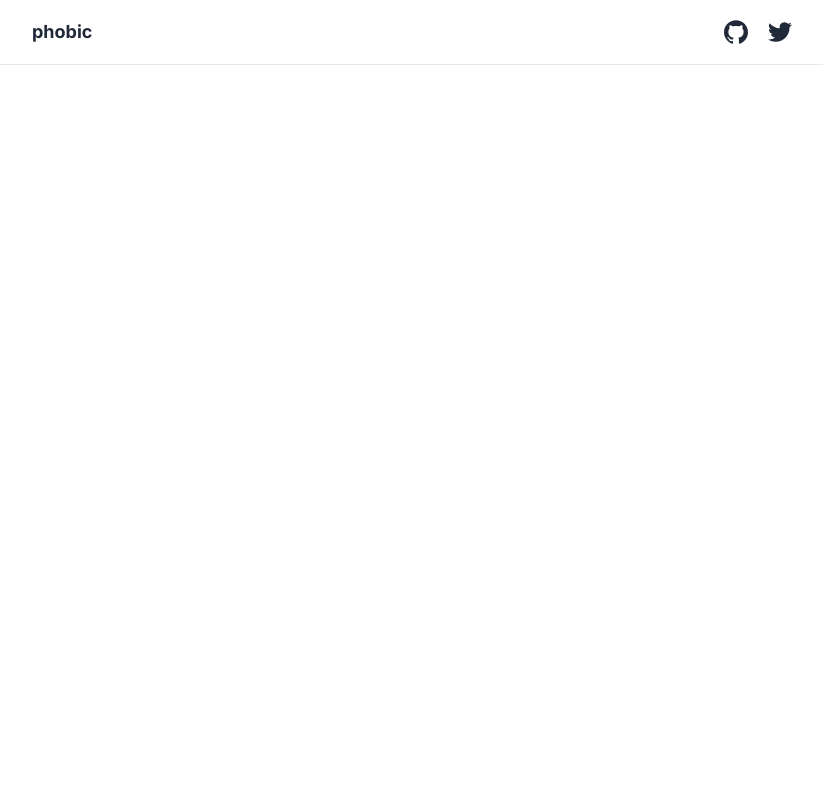
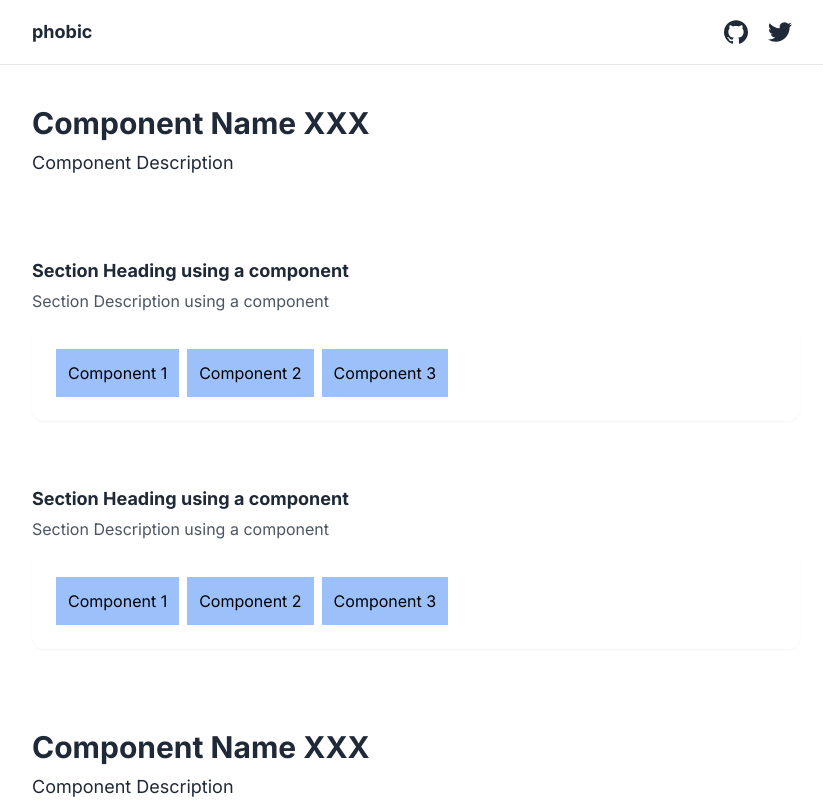
Before and after one commit to at-the-vr/phobic, a Next.js app: page / in a window 1280 px wide. Shown: the top 800 px of the page, without its empty margins (224-1047 px from the left). Built offline with nearby package versions, Linux system fonts and the light colour scheme.

Commit message:
feat: componentize the site

```diff
--- /dev/null
+++ b/app/components/site/Container.tsx
@@ -0,0 +1,19 @@
+export const Container = ({
+	title,
+	description,
+	children,
+}: {
+	title: string
+	description: string
+	children: React.ReactNode
+}) => {
+	return (
+		<>
+			<header>
+				<h1 className="block text-2xl font-bold text-gray-800 sm:text-3xl">{title}</h1>
+				<p className="mt-2 text-lg text-gray-800">{description}</p>
+			</header>
+			<div className="space-y-10 md:space-y-16">{children}</div>
+		</>
+	)
+}
--- /dev/null
+++ b/app/components/site/Navbar.tsx
@@ -0,0 +1,37 @@
+import { SiTwitter, SiGithub } from 'react-icons/si'
+export const Navbar = () => {
+	return (
+		<header className="sticky top-0 z-50 w-full border-b bg-white">
+			<div className="flex h-16 items-center px-10 sm:px-16 lg:px-44">
+				<div className="mx-auto w-full max-w-3xl space-y-20">
+					<div className="flex justify-between">
+						<div className="flex flex-1 items-center justify-start">
+							<a
+								href="/"
+								className="inline-flex h-10 items-center justify-center text-lg font-bold text-gray-800"
+							>
+								phobic
+							</a>
+						</div>
+						<div className="flex flex-1 items-center justify-end">
+							<nav className="flex items-center space-x-1">
+								<a
+									href="https://github.com/at-the-vr/phobic"
+									className="size-10 p-2 text-gray-800 hover:text-green-700"
+								>
+									<SiGithub className="size-full" />
+								</a>
+								<a
+									href="https://twitter.com/at_the_vr"
+									className="size-10 p-2 text-gray-800 hover:text-blue-400"
+								>
+									<SiTwitter className="size-full" />
+								</a>
+							</nav>
+						</div>
+					</div>
+				</div>
+			</div>
+		</header>
+	)
+}
--- /dev/null
+++ b/app/components/site/Section.tsx
@@ -0,0 +1,27 @@
+export const Section = ({
+	title,
+	description,
+	children,
+}: {
+	title: string
+	description: string
+	children: React.ReactNode
+}) => {
+	return (
+		<div>
+			{/* S E C T I O N		H E A D I N G */}
+			<h2 className="text-lg font-bold text-gray-800">{title}</h2>
+			{/* S E C T I O N		D E S C R I P T I O N */}
+			<p className="mt-1 text-gray-600">{description}</p>
+			{/* S E C T I O N		P R E V I E W */}
+			<div className="mt-3">
+				<div className="flex flex-col rounded-xl p-6 shadow-sm">
+					<div className="flex flex-wrap gap-2">
+						{/* P R E V I E W E D		S T U F F		AKA		C H I L D		C O M P O N E N T S */}
+						{children}
+					</div>
+				</div>
+			</div>
+		</div>
+	)
+}
--- a/app/layout.tsx
+++ b/app/layout.tsx
@@ -1,6 +1,7 @@
 import type { Metadata } from 'next'
 import { Inter } from 'next/font/google'
 import './globals.css'
+import { Navbar } from './components/site/Navbar'
 
 const inter = Inter({ subsets: ['latin'] })
 
@@ -16,7 +17,16 @@ export default function RootLayout({
 }>) {
 	return (
 		<html lang="en">
-			<body className={inter.className}>{children}</body>
+			<body className={inter.className}>
+				<div className="relative min-h-screen bg-white">
+					{/* N A V B A R */}
+					<Navbar />
+					{/* M A I N		C O N T E N T		A R E A  */}
+					<main className="p-10 sm:px-16 lg:px-44">
+						<div className="mx-auto max-w-3xl space-y-20">{children}</div>
+					</main>
+				</div>
+			</body>
 		</html>
 	)
 }
--- a/app/page.tsx
+++ b/app/page.tsx
@@ -1,37 +1,37 @@
-import { SiTwitter } from "react-icons/si"
-import { SiGithub } from "react-icons/si"
+import { Section } from './components/site/Section'
+import { Container } from './components/site/Container'
 
 export default function Home() {
 	return (
-		<div>
-			{/* N A V B A R */}
-			<header className="w-full border-b bg-white">
-				<div className="flex h-16 items-center px-10 sm:px-16 lg:px-44">
-					<div className="mx-auto w-full max-w-3xl space-y-20">
-						<div className="flex justify-between">
-							<div className="flex flex-1 items-center justify-start">
-								<a
-									href="/"
-									className="inline-flex h-10 items-center justify-center text-lg font-bold text-gray-800"
-								>
-									phobic
-								</a>
-							</div>
-							<div className="flex flex-1 items-center justify-end">
-								<nav className="flex items-center space-x-1">
-									<a href="https://github.com/at-the-vr/phobic" className="size-10 p-2 text-gray-800 hover:text-green-700">
-										<SiGithub className="size-full"/>
-									</a>
-									<a href="https://twitter.com/at_the_vr" className="size-10 p-2 text-gray-800 hover:text-blue-400">
-										<SiTwitter className="size-full"/>
-									</a>
-								</nav>
-							</div>
-						</div>
-					</div>
-				</div>
-			</header>
-			{/* M A I N		C O N T E N T		A R E A  */}
-		</div>
+		<>
+			<Container title="Component Name XXX" description="Component Description">
+				<Section
+					title="Section Heading using a component"
+					description="Section Description using a component"
+				>
+					<div className="bg-blue-500/50 p-3">Component 1</div>
+					<div className="bg-blue-500/50 p-3">Component 2</div>
+					<div className="bg-blue-500/50 p-3">Component 3</div>
+				</Section>
+				<Section
+					title="Section Heading using a component"
+					description="Section Description using a component"
+				>
+					<div className="bg-blue-500/50 p-3">Component 1</div>
+					<div className="bg-blue-500/50 p-3">Component 2</div>
+					<div className="bg-blue-500/50 p-3">Component 3</div>
+				</Section>
+			</Container>
+			<Container title="Component Name XXX" description="Component Description">
+				<Section
+					title="Section Heading using a component"
+					description="Section Description using a component"
+				>
+					<div className="bg-blue-500/50 p-3">Component 1</div>
+					<div className="bg-blue-500/50 p-3">Component 2</div>
+					<div className="bg-blue-500/50 p-3">Component 3</div>
+				</Section>
+			</Container>
+		</>
 	)
 }
```
